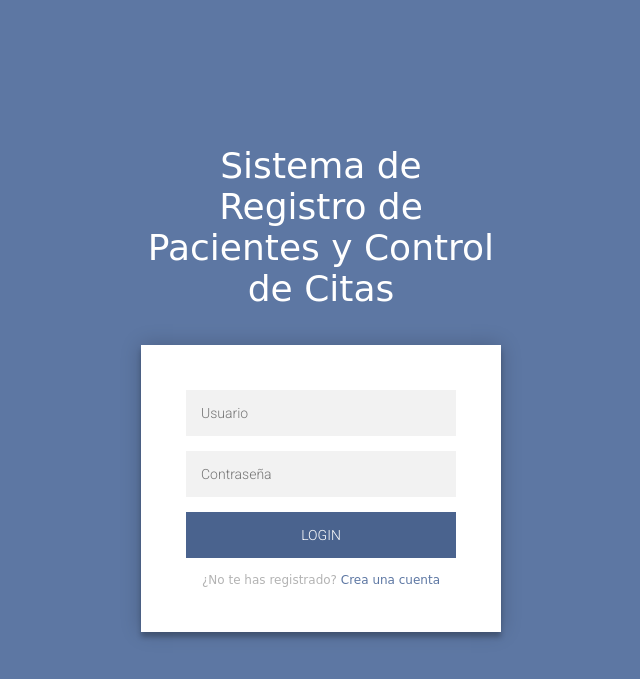
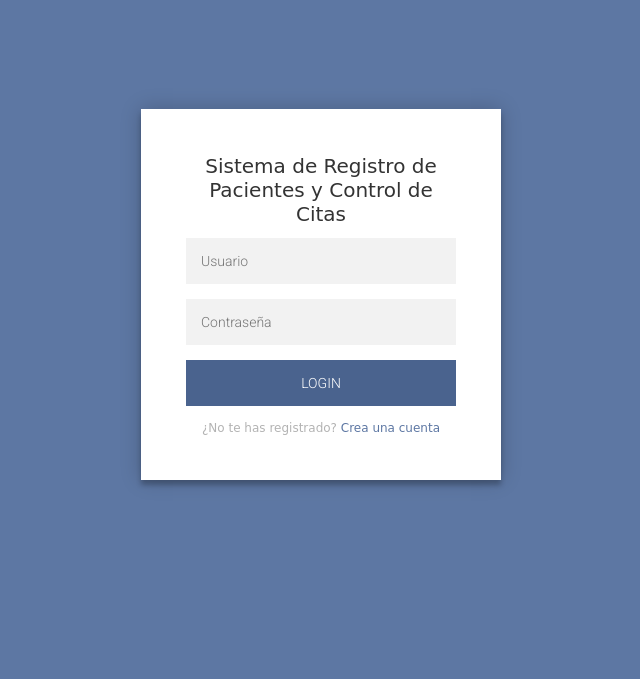
Before and after one commit to NeroDurless/myrepositoryTesis, a PHP site: page /login.php in a window 1280 px wide. Shown: the top 679 px of the page, without its empty margins (319-959 px from the left). Run offline with PHP 8.4, Linux system fonts and the light colour scheme; some libraries are stand-ins or nearby versions.

Commit message:
Login centrado

```diff
--- a/login.php
+++ b/login.php
@@ -5,16 +5,27 @@
 <meta http-equiv="Content-Type" content="text/html; charset=utf-8" />
 <title>Página de logeo</title>
 <link rel="stylesheet" type="text/css" href="style.css">
+<style type="text/css">
+form {
+	color: #333;
+	font-family: "Comic Sans MS", cursive;
+	font-size: 20px;
+}
+</style>
 <script src="js/live.js"></script>
 </head>
+
+
 
 <body>
 
   <div class="login-page">
-    <p>Sistema de Registro de Pacientes y Control de Citas</p>
   <div class="form">
 
   <form action="comprueba_registro.php" method="post" class="register-form">
+      Sistema de Registro de Pacientes y Control de Citas
+      <p></p>
+
 
       <input type="text" name="usu" id="usu" placeholder="Usuario"/>
       <input type="password" name="contra" id="contra" placeholder="Contraseña"/>
@@ -27,22 +38,25 @@
 
 
     <form action="comprueba_login.php" method="post" class="login-form">
+    Sistema de Registro de Pacientes y Control de Citas
+    <p></p>
 
         <input type="text" name="login" id="login" placeholder="Usuario"/>
-        <input type="password" name="password" id="password" placeholder="Contraseña"/>
+          <input type="password" name="password" id="password" placeholder="Contraseña"/>
+
 
         <button>login</button>
 
-        <p class="message">¿No te has registrado? <a href="#">Crea una cuenta</a></p>
+      <p class="message">¿No te has registrado? <a href="#">Crea una cuenta</a></p>
 
     </form>
 
   </div>
 </div>
 
-    <script src='http://cdnjs.cloudflare.com/ajax/libs/jquery/2.1.3/jquery.min.js'></script>
+<script src='http://cdnjs.cloudflare.com/ajax/libs/jquery/2.1.3/jquery.min.js'></script>
 
-    <script  src="index.js"></script>
+<script  src="index.js"></script>
 
 </body>
 
--- a/style.css
+++ b/style.css
@@ -9,8 +9,8 @@
 }
 .login-page p {
 	text-align: center;
-	color: #FFF;
-	font-size: 36px;
+	color: #666;
+	font-size: 12px;
 	font-family: "Comic Sans MS", cursive;
 }
 .form {
```
